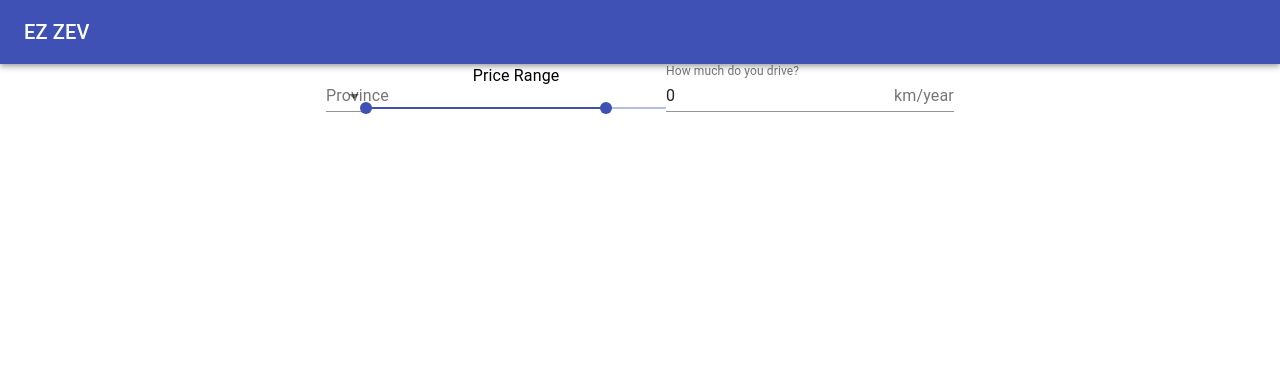
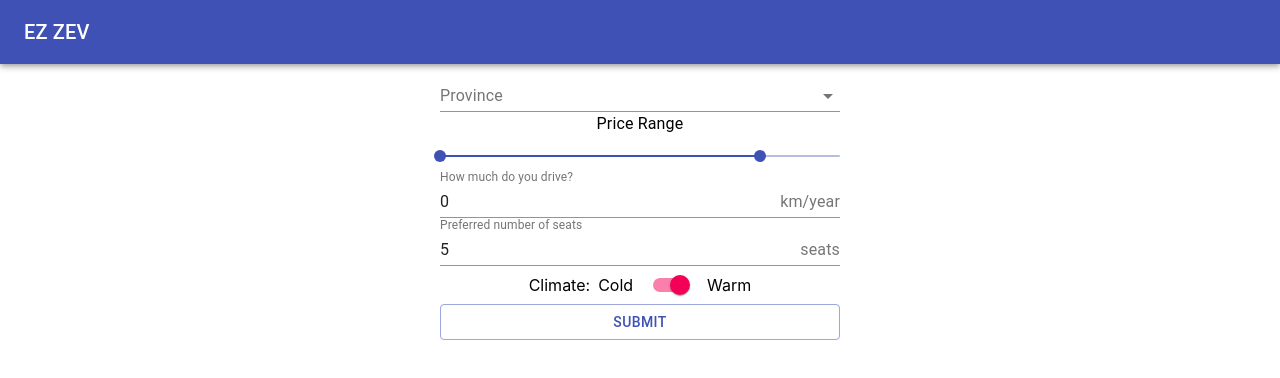
Before and after one commit to dmccardle/aec2021-reactapp-base, a React (Create React App) app: page / in a window 1280 px wide. Shown: the top 378 px of the page. Built offline with nearby package versions, Linux system fonts and the light colour scheme.

Commit message:
CSS sucks, feels bad man

```diff
--- a/src/components/RangeSlider.js
+++ b/src/components/RangeSlider.js
@@ -1,17 +1,9 @@
 import React from 'react';
-import { makeStyles } from '@material-ui/core/styles';
 import Typography from '@material-ui/core/Typography';
 import Slider from '@material-ui/core/Slider';
 
-const useStyles = makeStyles({
-  root: {
-    margin: '0 auto',
-    width: 300,
-  },
-});
 
 export default function RangeSlider() {
-  const classes = useStyles();
   const [value, setValue] = React.useState([10000, 50000]);
 
   const handleChange = (event, newValue) => {
@@ -23,7 +15,7 @@ export default function RangeSlider() {
   }
 
   return (
-    <div className={classes.root}>
+    <div>
       <Typography id="range-slider" gutterBottom>
         Price Range
       </Typography>
--- a/src/components/UserForm.js
+++ b/src/components/UserForm.js
@@ -1,15 +1,14 @@
 import { useState } from 'react'
-import { TextField, MenuItem, Slider } from '@material-ui/core'
-import { FormControl, Input, InputAdornment, InputLabel } from '@material-ui/core'
-
-import RangeSlider from './RangeSlider'
+import { TextField, MenuItem, Switch, Button, Slider } from '@material-ui/core'
+import { Input, InputAdornment, InputLabel, FormControl } from '@material-ui/core'
+import { Grid, Typography } from '@material-ui/core'
 
 const UserForm = () => {
   const [province, setProvince] = useState('')
   const [priceRange, setPriceRange] = useState([10000,50000])
   const [kmPerYear, setKmPerYear] = useState(0)
-  const [minNumberOfSeats, setMinNumberOfSeats] = useState(5)
-  const [climate, setClimate] = useState('warm')
+  const [prefNumberOfSeats, setPrefNumberOfSeats] = useState(5)
+  const [checked, setChecked] = useState(true)
 
 
   const provinces = [
@@ -67,10 +66,43 @@ const UserForm = () => {
     },
   ];
 
+  const handleChange = (event, newValue) => {
+    setPriceRange(newValue);
+  };
+
+  function valuetext(value) {
+    return `$${Math.floor(value / 1000)}k`;
+  }
+
+  function handleSubmit() {
+    let formMap = new Map()
+    formMap['province'] = province
+    formMap['priceRange'] = priceRange
+    formMap['kmPerYear'] = kmPerYear
+    formMap['prefNumberOfSeats'] = prefNumberOfSeats
+    formMap['climate'] = (checked ? 'warm' : 'cold')
+
+    const requestOptions = {
+      method: 'POST',
+      headers: { 'Content-Type': 'application/json' },
+      body: JSON.stringify(formMap)
+    }
+
+    console.log(requestOptions)
+
+    fetch('https://localhost:5000/outputs', requestOptions)
+      .then(response => response.json())
+      .then(data => this.setState({ postId: data.id }));
+  }
+
   return (
-    <div>
-      <form>
-        <FormControl>
+    <div style={{
+      display: 'flex',
+      alignItems: 'center',
+      justifyContent: 'center',
+    }}>
+      <form style={{width: 400}}>
+        <FormControl fullWidth='true'>
           <TextField label='Province' select value={province} onChange={(e) => (setProvince(e.target.value))} >
             {provinces.map((option) => (
               <MenuItem key={option.value} value={option.value}>
@@ -79,10 +111,22 @@ const UserForm = () => {
             ))}
           </TextField>
         </FormControl>
-        <FormControl>
-          <RangeSlider />
+
+        <FormControl fullWidth='true'>
+          <Typography id="range-slider" gutterBottom>
+            Price Range
+          </Typography>
+          <Slider
+            value={priceRange}
+            onChange={handleChange}
+            valueLabelDisplay="auto"
+            valueLabelFormat={valuetext}
+            min={10000}
+            max={60000}
+          />
         </FormControl>
-        <FormControl>
+
+        <FormControl fullWidth='true'>
           <InputLabel>How much do you drive?</InputLabel>
           <Input
             value={kmPerYear}
@@ -95,7 +139,33 @@ const UserForm = () => {
           />
         </FormControl>
 
+        <FormControl fullWidth='true'>
+          <InputLabel>Preferred number of seats</InputLabel>
+          <Input
+            value={prefNumberOfSeats}
+            onChange={(e) => (setPrefNumberOfSeats(e.target.value))}
+            endAdornment={<InputAdornment position="end">seats</InputAdornment>}
+            type="number"
+          />
+        </FormControl>
 
+        <FormControl>
+          <Grid component="label" container alignItems="center" spacing={1}>
+            <Grid item>Climate: </Grid>
+            <Grid item>Cold</Grid>
+            <Grid item>
+              <Switch
+                checked={checked}
+                onChange={(e) => (setChecked(e.target.checked))}
+              />
+            </Grid>
+            <Grid item>Warm</Grid>
+          </Grid>
+        </FormControl>
+
+        <Button fullWidth='true' variant='outlined' color='primary' onClick={handleSubmit}>
+          Submit
+        </Button>
       </form>
     </div>
   )
```
